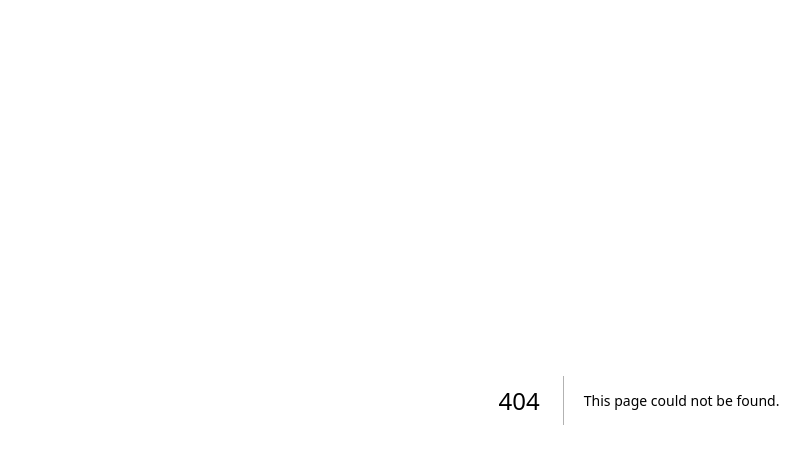
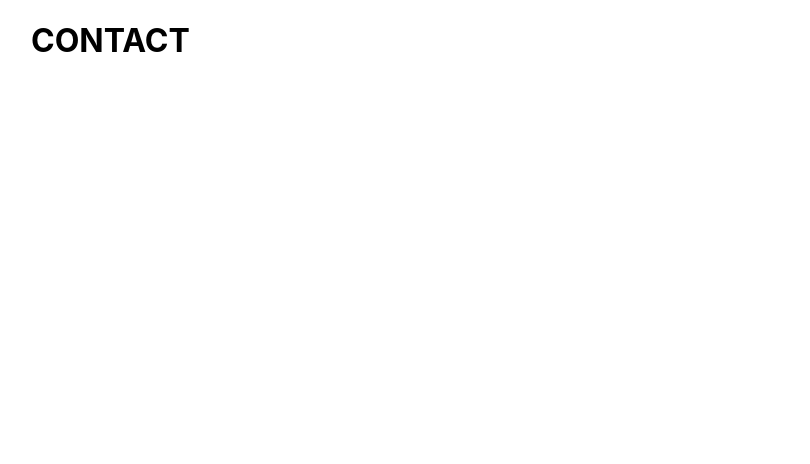
Before and after one commit to Rafikosaure/cours-nextjs, a Next.js app: page /contact in a window 1280 px wide. Before the commit this address had no page. Shown: the top 464 px of the page, without its empty margins (1-811 px from the left). Built offline with nearby package versions, Linux system fonts and the light colour scheme.

Commit message:
Apprentissage du routage dans NextJS.

```diff
--- /dev/null
+++ b/pages/contact.js
@@ -0,0 +1,10 @@
+import React from 'react'
+import styles from '../styles/Home.module.css'
+
+export default function contact() {
+  return (
+    <div className={styles.container}>
+        <h1>CONTACT</h1>
+    </div>
+  )
+}
```
